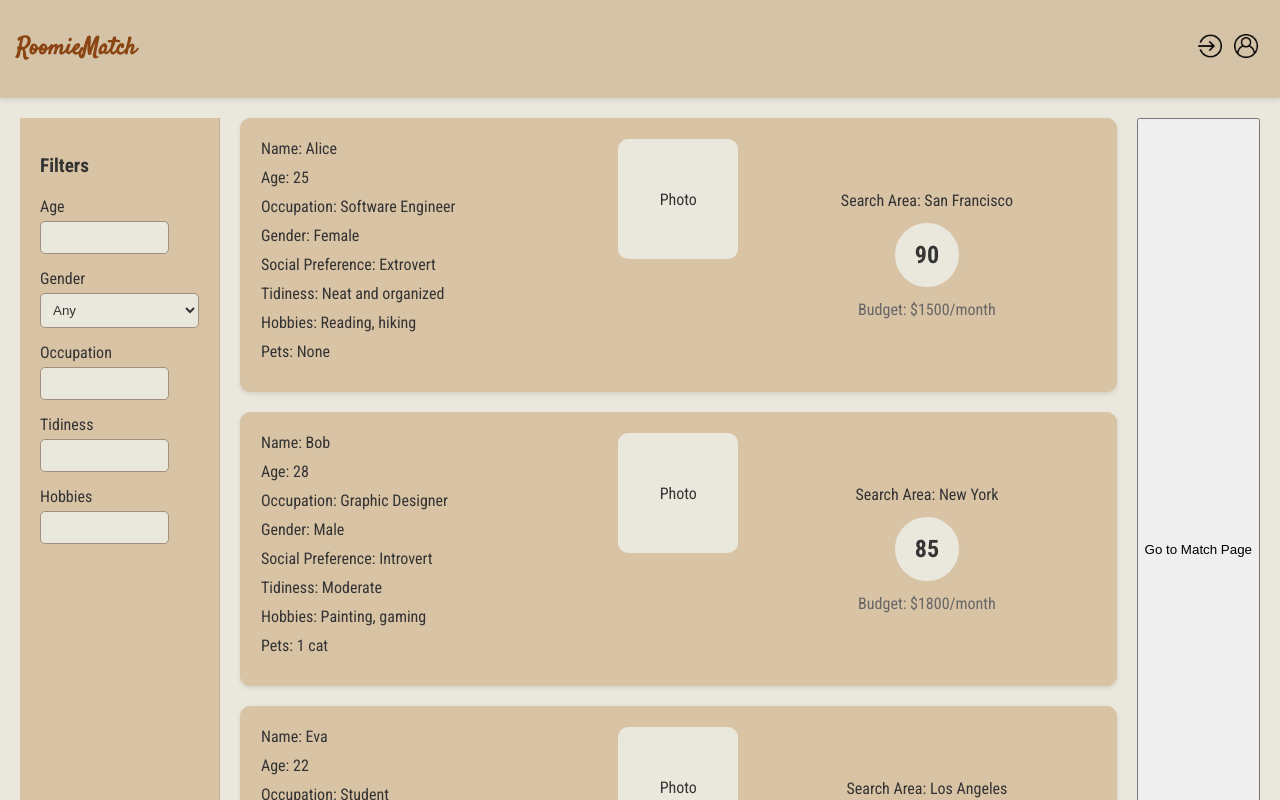
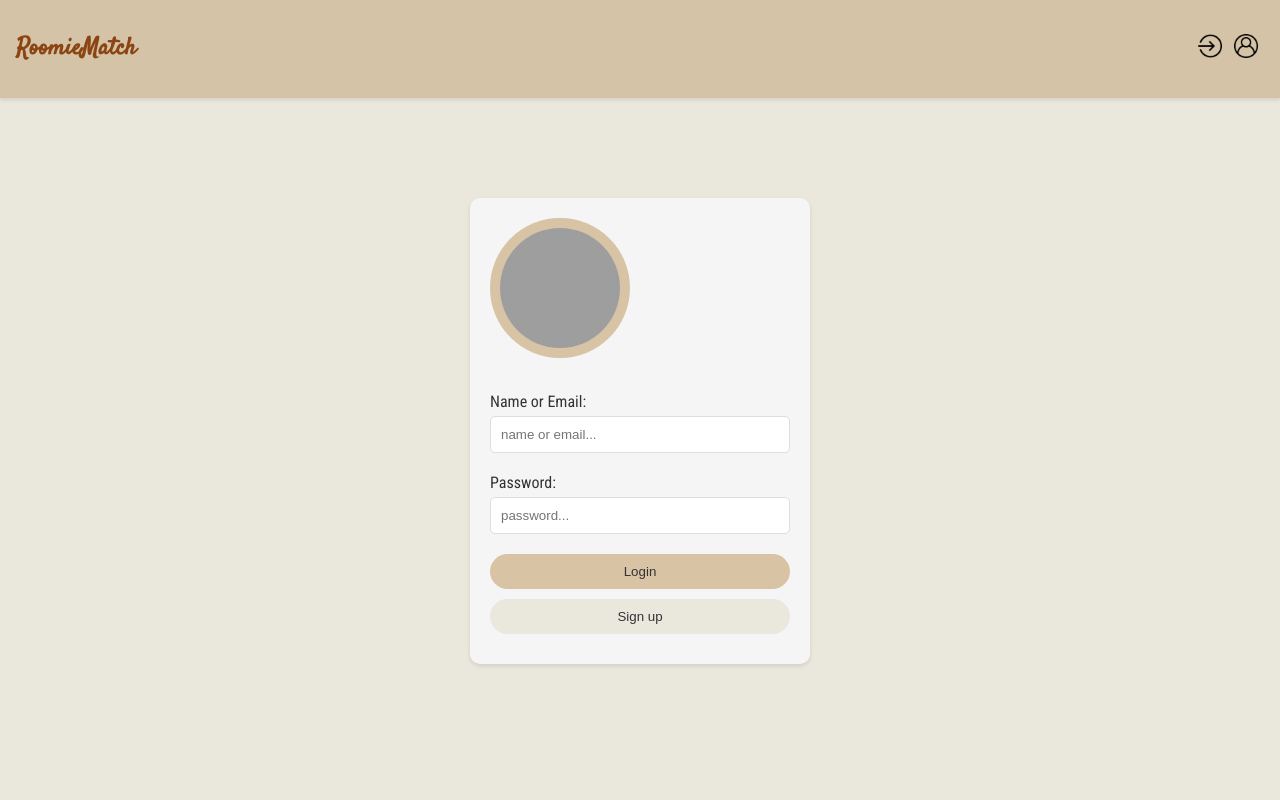
Before and after one commit to danielbahrami/SE07-ISE, a React (Create React App) app in the folder my-app/: page / in a window 1280 px wide. Shown: the top 800 px of the page. Built offline with nearby package versions, Linux system fonts and the light colour scheme; grey boxes are pictures that could not be loaded.

Commit message:
Made a loginpage
Made a login page which pathes to home page when you login

```diff
--- a/my-app/src/App.js
+++ b/my-app/src/App.js
@@ -4,13 +4,15 @@ import HomePage from "./pages/HomePage";
 import MatchPage from "./pages/MatchPage";
 import { BrowserRouter as Router, Route, Routes } from "react-router-dom";
 import "./App.css"; // This is your global styles, if you have any
+import LoginPage from './pages/LoginPage';
 
 const App = () => {
   return (
     <div className="App">
       <Router>
         <Routes>
-          <Route exact path="/" Component={HomePage} />
+          <Route exact path="/" Component={LoginPage} />
+          <Route path="/home" Component={HomePage} />
           <Route path="/match" Component={MatchPage} />
         </Routes>
       </Router>
--- /dev/null
+++ b/my-app/src/components/LoginFrom.js
@@ -0,0 +1,36 @@
+// LoginForm.js
+import React from 'react';
+import { useNavigate } from 'react-router-dom';
+import '.././styles/LoginForm.css'; // Make sure to create this CSS file for styling
+
+const LoginForm = () => {
+  let navigate = useNavigate();
+
+  const handleLogin = () => {
+    // Perform login logic here
+    // ...
+
+    // Redirect to the homepage upon successful login
+    navigate('/home');
+  };
+
+  return (
+    <div className="login-form">
+      <div className="avatar-container">
+        <img src="avatar-placeholder.png" alt="Profile" />
+      </div>
+      <div className="form-container">
+        <label htmlFor="email">Name or Email:</label>
+        <input type="text" id="email" name="email" placeholder="name or email..." />
+
+        <label htmlFor="password">Password:</label>
+        <input type="password" id="password" name="password" placeholder="password..." />
+
+        <button onClick={handleLogin} className="login-button">Login</button>
+        <button className="signup-button">Sign up</button>
+      </div>
+    </div>
+  );
+};
+
+export default LoginForm;
--- a/my-app/src/components/MapView.js
+++ b/my-app/src/components/MapView.js
@@ -1,6 +1,6 @@
 // MapView.js
 import React from "react";
-import "../styles/MapView.css"; // Make sure to create this CSS file for styling
+import ".././styles/MapView.css"; // Make sure to create this CSS file for styling
 
 const MapView = () => {
   // Placeholder for the map component
--- /dev/null
+++ b/my-app/src/pages/LoginPage.js
@@ -0,0 +1,16 @@
+// LoginPage.js
+import React from 'react';
+import LoginForm from '../components/LoginFrom.js';
+import Header from '../components/Header';
+import '.././styles/LoginForm.css'; // Your LoginPage CSS file
+
+const LoginPage = () => {
+  return (
+    <div className="login-page">
+      <Header/>
+      <LoginForm />
+    </div>
+  );
+};
+
+export default LoginPage;
--- /dev/null
+++ b/my-app/src/styles/LoginForm.css
@@ -0,0 +1,61 @@
+/* LoginForm.css */
+.login-form {
+  width: 300px; /* Set a smaller width */
+  margin-top: 100px; /* Increase the top margin to push the form down */
+  margin-bottom: auto;
+  margin-left: auto;
+  margin-right: auto; /* Center the form horizontally */
+  padding: 20px;
+  background-color: #F5F5F5; /* Adjust colors as needed */
+  border-radius: 10px;
+  box-shadow: 0 2px 4px rgba(0, 0, 0, 0.1);
+  display: flex;
+  flex-direction: column;
+  gap: 10px; /* Adjust the gap between form elements as needed */
+}
+
+  .avatar-container {
+    margin-bottom: 20px;
+  }
+
+  .avatar-container img {
+    width: 120px; /* Adjust based on your actual avatar size */
+    height: 120px;
+    border-radius: 50%;
+    background-color: #D8C3A5; /* Avatar background color */
+    padding: 10px;
+  }
+
+  .form-container {
+    width: 100%;
+  }
+
+  .form-container label {
+    display: block;
+    color: #333;
+    margin-bottom: 5px;
+  }
+
+  .form-container input {
+    width: 100%;
+    padding: 10px;
+    margin-bottom: 20px;
+    border: 1px solid #DDD;
+    border-radius: 5px;
+    box-sizing: border-box;
+  }
+
+  .login-button, .signup-button {
+    width: 100%;
+    padding: 10px 20px;
+    border-radius: 20px;
+    border: none;
+    background-color: #D8C3A5; /* Button background color */
+    color: #333;
+    margin-bottom: 10px;
+    cursor: pointer;
+  }
+
+  .signup-button {
+    background-color: #EAE7DC; /* Slightly lighter color for the sign-up button */
+  }
--- a/my-app/src/styles/MatchPage.css
+++ b/my-app/src/styles/MatchPage.css
@@ -21,7 +21,7 @@
   .left-side {
     display: flex;
     flex-direction: column;
-  width: 50%; /* 35% width as requested earlier */
+    width: 50%; /* Adjust this to change the width of the left side */
     gap: 20px;
     align-items: center; /* Center align the items */
   }
@@ -32,7 +32,7 @@
     flex-direction: column;
     align-items: center; /* Center align the items for aesthetics */
     justify-content: start; /* Align items to the start of the flex container */
-  width: 50%; /* Remaining width after the left side takes 35% */
+    width: 50%; /* Adjust this to change the width of the right side */
     padding: 20px;
     /* Add any additional styling needed for right side layout */
   }
```
Also changed, not shown: my-app/src/pages/MatchPage.js (+8 -6 lines). Lines whose indentation alone changed are shown as unchanged.
